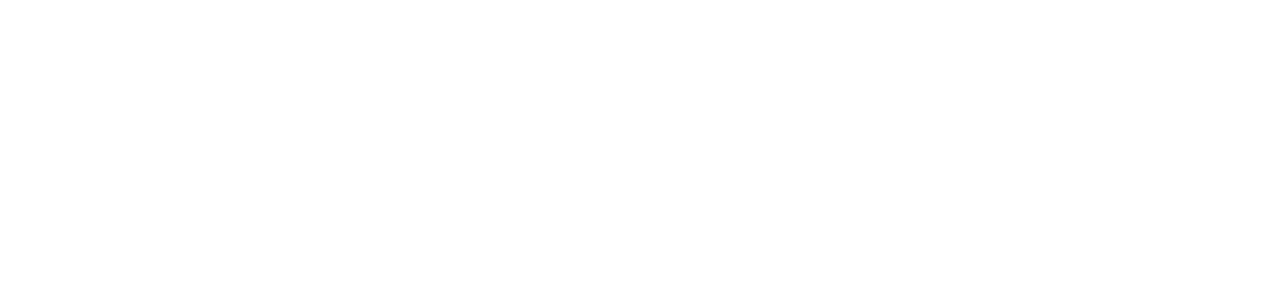
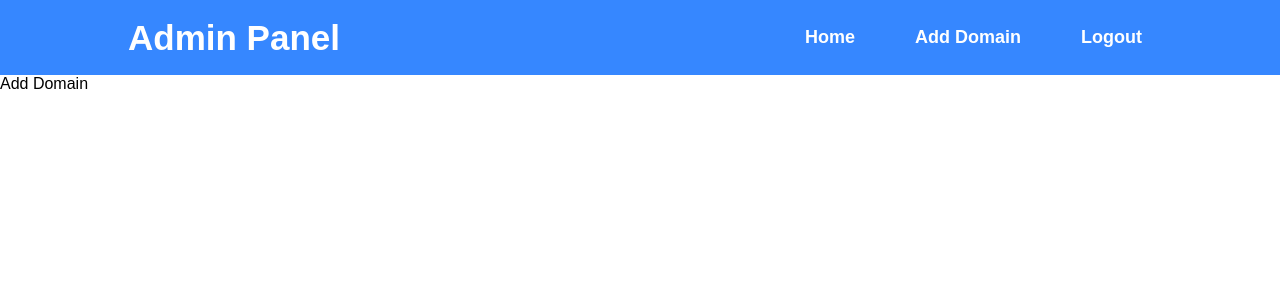
Before and after one commit to mohammad-jaffal/medically-project, a React (Create React App) app in the folder medically-admin/: page /add-domain in a window 1280 px wide. Before the commit this address had no page. Shown: the top 300 px of the page. Built offline with nearby package versions, Linux system fonts and the light colour scheme.

Commit message:
Frontend: Initialising add domain page

```diff
--- a/medically-admin/src/App.js
+++ b/medically-admin/src/App.js
@@ -2,6 +2,7 @@
 import { BrowserRouter, Routes, Route } from "react-router-dom";
 import Login from './pages/Login';
 import Home from './pages/Home';
+import AddDomain from './pages/AddDomain';
 
 function App() {
   return (
@@ -9,6 +10,7 @@
       <Routes>
         <Route path={"/"} element={<Login />}/>
         <Route path={"/home"} element={<Home />}/>
+        <Route path={"/add-domain"} element={<AddDomain />}/>
       </Routes>
     </BrowserRouter>
   );
--- a/medically-admin/src/components/NavBar.js
+++ b/medically-admin/src/components/NavBar.js
@@ -13,8 +13,8 @@
         <div className="navbar">
             <div className="navbar-title">Admin Panel</div>
             <ul className="navbar-menu">
-                <li className="navbar-li" onClick={() => {}}><div>Home</div></li>
-                <li className="navbar-li" onClick={() => {}}><div>Add Domain</div></li>
+                <li className="navbar-li" onClick={() => {navigate("/home", {replace: true})}}><div>Home</div></li>
+                <li className="navbar-li" onClick={() => {navigate("/add-domain", {replace: true})}}><div>Add Domain</div></li>
                 <li className="navbar-li" onClick={() => { logoutFunction() }}><div>Logout</div></li>
             </ul>
         </div>
--- /dev/null
+++ b/medically-admin/src/pages/AddDomain.js
@@ -0,0 +1,12 @@
+import Navbar from "../components/NavBar";
+
+const AddDomain = () => {
+    return (
+        <div className="global-container">
+            <Navbar/>
+            <p> Add Domain</p>
+        </div>
+    );
+}
+
+export default AddDomain;
```
